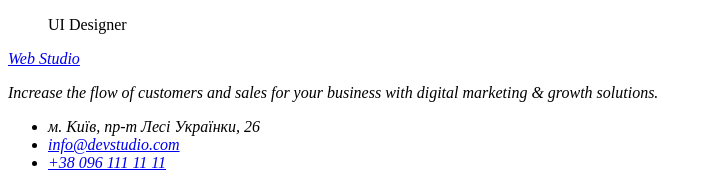
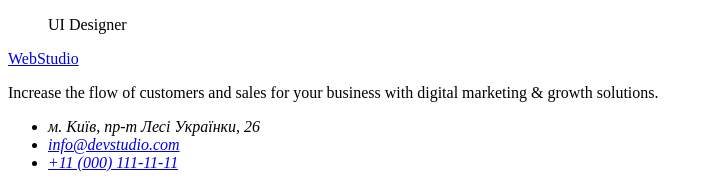
Before and after one commit to OlhaShin/goit-markup-hw-01, a plain HTML site: page index.html in a window 1280 px wide. Shown: the part 3001-3186 px from the top of the page, 0-709 px from the left. Drawn offline with Linux system fonts and the light colour scheme.

Commit message:
update index html file

```diff
--- a/index.html
+++ b/index.html
@@ -138,16 +138,16 @@
       </section>
     </main>
     <footer>
+      <a href="./index.html">WebStudio</a>
+      <p>
+        Increase the flow of customers and sales for your business with digital
+        marketing & growth solutions.
+      </p>
       <address>
-        <a href="./index.html">Web Studio</a>
-        <p>
-          Increase the flow of customers and sales for your business with
-          digital marketing & growth solutions.
-        </p>
         <ul>
           <li>м. Київ, пр-т Лесі Українки, 26</li>
           <li><a href="mailto:info@devstudio.com">info@devstudio.com</a></li>
-          <li><a href="tel:+380961111111">+38 096 111 11 11</a></li>
+          <li><a href="tel:+110001111111">+11 (000) 111-11-11</a></li>
         </ul>
       </address>
     </footer>
```
